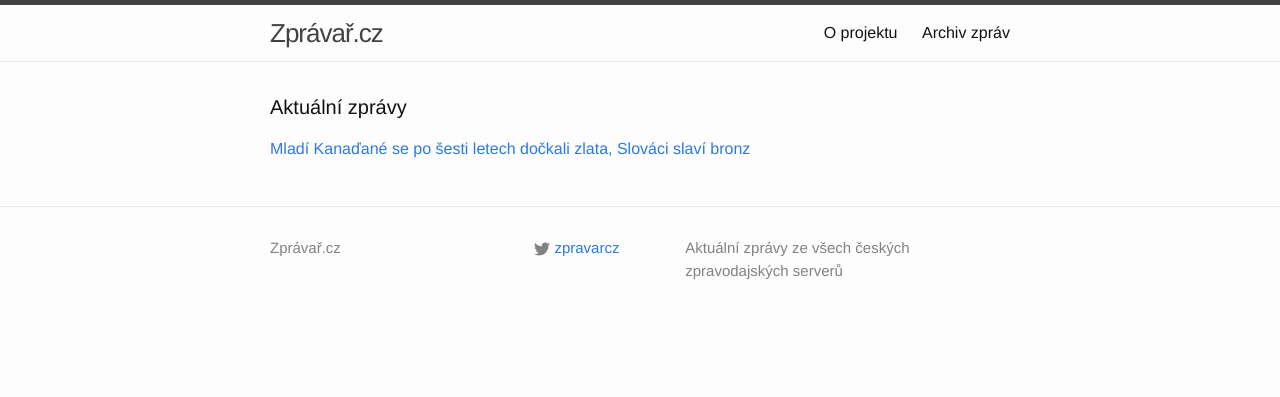
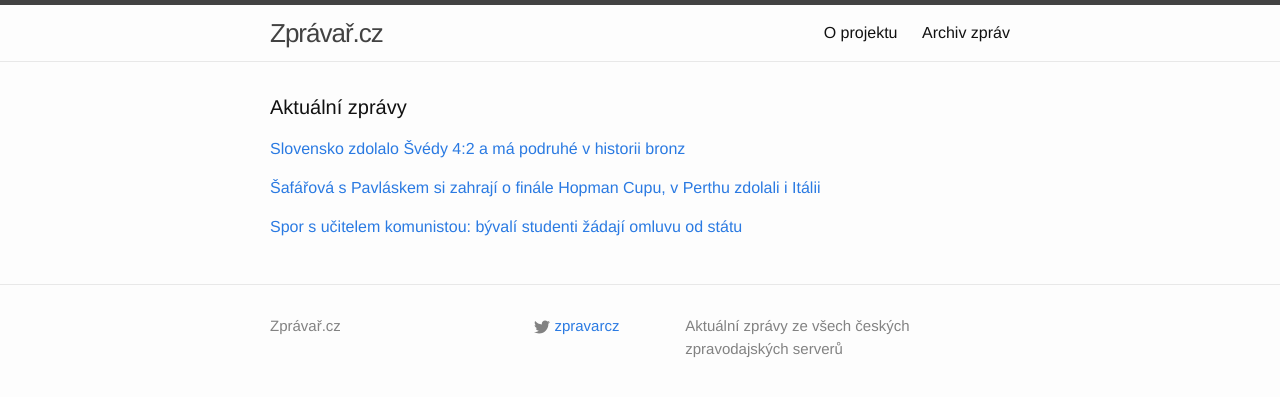
Before and after one commit to adliska/zpravar, a Jekyll site: the page built from index.html, in a window 1280 px wide. Shown: the top 397 px of the page. Built offline with Jekyll 4.4.1, drawn with Linux system fonts in a browser that asks for light colours.

Commit message:
zpravar news update

```diff
--- a/index.html
+++ b/index.html
@@ -5,12 +5,29 @@ layout: default
 <div class="home">
     <h1 class="page-heading">Aktuální zprávy</h1>
 
-<p><a href="javascript:;" onclick="toggle_visibility('zpravy0')">Mladí Kanaďané se po šesti letech dočkali zlata, Slováci slaví bronz</a></p>
+<p><a href="javascript:;" onclick="toggle_visibility('zpravy0')">Slovensko zdolalo Švédy 4:2 a má podruhé v historii bronz</a></p>
 <div id="zpravy0" style="display:none">
 <ul>
+<li><a href=http://www.denik.cz/hokej/slovensko-zdolalo-svedy-4-2-a-ma-podruhe-v-historii-bronz-20150106.html>Slovensko zdolalo Švédy 4:2 a má podruhé v historii bronz - www.denik.cz</a></li>
+<li><a href=http://www.denik.cz/hokej/kanada-po-petiletem-pustu-vyhrala-ms-dvacitek-a-ma-16-titul-20150106.html>Kanada po pětiletém půstu vyhrála MS dvacítek a má 16. titul - www.denik.cz</a></li>
 <li><a href=http://hokej.idnes.cz/hokej-ms-do-20-let-finale-o-bronz-dzz-/reprezentace.aspx?c=A150106_064439_reprezentace_rou>Mladí Kanaďané se po šesti letech dočkali zlata, Slováci slaví bronz - hokej.idnes.cz</a></li>
 <li><a href=http://www.sportovninoviny.cz/zpravy/slovensko-zdolalo-svedy-4-2-a-ma-podruhe-v-historii-bronz/1165285>Slovensko zdolalo Švédy 4:2 a má podruhé v historii bronz - www.sportovninoviny.cz</a></li>
 <li><a href=http://www.sportovninoviny.cz/zpravy/kanada-se-po-sesti-letech-dockala-zlata-porazila-rusko-5-4/1165295>Kanada se po šesti letech dočkala zlata, porazila Rusko 5:4 - www.sportovninoviny.cz</a></li>
 <li><a href=http://www.tyden.cz/rubriky/sport/hokej/slovenska-euforie-jejich-mladici-porazili-svedy-a-ziskali-bronz_329182.html>Slovenská euforie! Jejich mladíci porazili Švédy a získali bronz - www.tyden.cz</a></li>
 </ul>
+</div><p><a href="javascript:;" onclick="toggle_visibility('zpravy1')">Šafářová s Pavláskem si zahrají o finále Hopman Cupu, v Perthu zdolali i Itálii</a></p>
+<div id="zpravy1" style="display:none">
+<ul>
+<li><a href=http://sport.idnes.cz/safarova-s-pavlaskem-si-zahraji-o-finale-hopman-cupu-v-perthu-zdolali-i-italii-186-/tenis.aspx?c=A150106_055305_tenis_vis>Šafářová s Pavláskem si zahrají o finále Hopman Cupu, v Perthu zdolali i Itálii - sport.idnes.cz</a></li>
+<li><a href=http://sport.aktualne.cz/safarova-s-pavlaskem-dal-zari-nad-italii-vyhrali-dvouhry/r~9bae6198956d11e4a7d8002590604f2e/>Šafářová s Pavláskem dál září. Nad Itálií vyhráli dvouhry - sport.aktualne.cz</a></li>
+<li><a href=http://sport.idnes.cz/cesti-teniste-si-na-hopman-cupu-v-perthu-poradili-i-s-italii-p4m-/tenis.aspx?c=A150106_055305_tenis_vis>Šafářová s Pavláskem si zahrají o finále Hopman Cupu, v Perthu zdolali i Itálii - sport.idnes.cz</a></li>
+<li><a href=http://sport.idnes.cz/safarova-na-hopman-cupu-vali-v-perthu-zdolala-i-italku-pennettaovou-112-/tenis.aspx?c=A150106_055305_tenis_vis>Šafářová na Hopman Cupu válí, v Perthu zdolala i Italku Pennettaovou - sport.idnes.cz</a></li>
+</ul>
+</div><p><a href="javascript:;" onclick="toggle_visibility('zpravy2')">Spor s učitelem komunistou: bývalí studenti žádají omluvu od státu </a></p>
+<div id="zpravy2" style="display:none">
+<ul>
+<li><a href=http://www.lidovky.cz/chceme-omluvu-statu-rikaji-byvali-studenti-popotahovani-soudy-za-revoluci-1b2-/zpravy-domov.aspx?c=A150106_072141_ln_domov_sk>Spor s učitelem komunistou: bývalí studenti žádají omluvu od státu  - www.lidovky.cz</a></li>
+<li><a href=http://domaci.ihned.cz/c1-63339370-studenti-architektury-kteri-25-let-cekali-na-soud-chteji-od-statu-omluvu>Studenti architektury, kteří 25 let čekali na soud, chtějí od státu omluvu - domaci.ihned.cz</a></li>
+<li><a href=http://www.ceskenoviny.cz/zpravy/zpravy/mfd-studenti-popotahovani-soudy-za-revoluci-chteji-omluvu-statu/1165293>MfD: Studenti popotahovaní soudy za revoluci chtějí omluvu státu - www.ceskenoviny.cz</a></li>
+</ul>
 </div></div>
```
